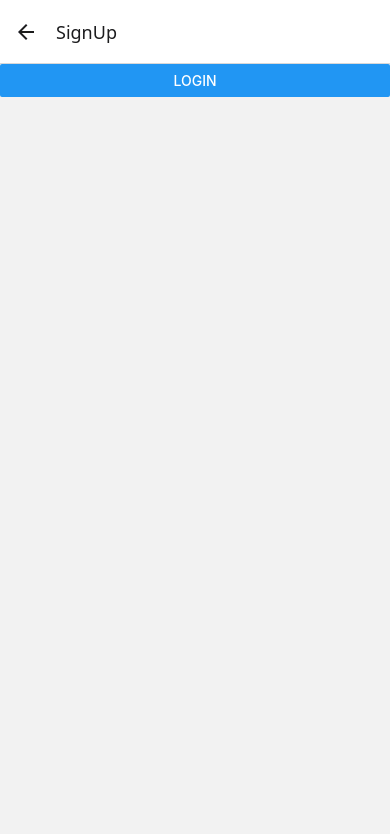
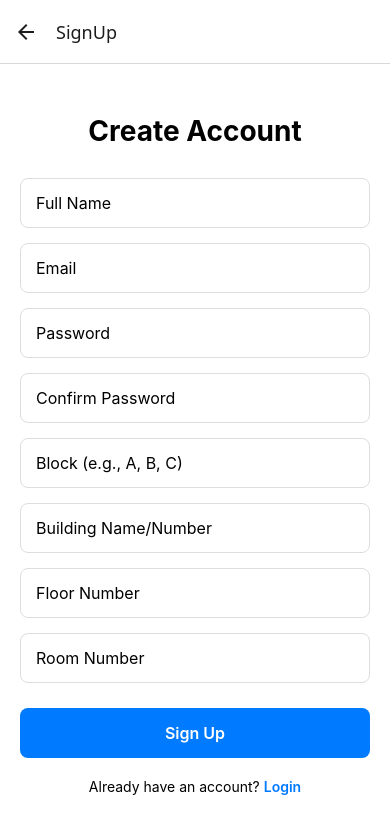
Before and after one commit to notAryan10/MySociety, a React Native app in the folder frontend/: screen /SignUp in a window 390 px wide. Shown: the top 834 px of the page. Built offline with nearby package versions, Linux system fonts and the light colour scheme.

Commit message:
Login and SignUp completed

```diff
--- a/frontend/package.json
+++ b/frontend/package.json
@@ -9,6 +9,7 @@
     "web": "expo start --web"
   },
   "dependencies": {
+    "@react-native-async-storage/async-storage": "^2.2.0",
     "@react-navigation/native": "^7.1.22",
     "@react-navigation/stack": "^7.6.8",
     "axios": "^1.13.2",
--- a/frontend/src/screens/LoginScreen.js
+++ b/frontend/src/screens/LoginScreen.js
@@ -1,11 +1,90 @@
-import React from 'react';
-import { View, Text, Button } from 'react-native';
+import React, { useState } from 'react';
+import { View, Text, TextInput, TouchableOpacity, StyleSheet, Alert } from 'react-native';
+import { login, getCurrentUser } from '../services/api';
 
 export default function LoginScreen({ navigation }) {
+  const [email, setEmail] = useState('');
+  const [password, setPassword] = useState('');
+  const [loading, setLoading] = useState(false);
 
-    return (
-        <View>
-            <Button title="Sign Up" onPress={() => navigation.navigate('SignUp')}/>
-        </View>
-    );
+  const handleLogin = async () => {
+    if (!email || !password) {
+      Alert.alert('Error', 'Please enter both email and password');
+      return;
+    }
+
+    try {
+      setLoading(true);
+      await login(email, password);
+      const user = getCurrentUser();
+      Alert.alert('Success', `Welcome back, ${user.name}!`);
+    } catch (error) {
+      Alert.alert('Login Failed', error.message || 'An error occurred during login');
+    } finally {
+      setLoading(false);
+    }
+  };
+
+  return (
+    <View style={styles.container}>
+      <Text style={styles.title}>Login</Text>
+      <TextInput style={styles.input} placeholder="Email" value={email} onChangeText={setEmail} keyboardType="email-address" autoCapitalize="none" />
+      <TextInput style={styles.input} placeholder="Password" value={password} onChangeText={setPassword} secureTextEntry />
+      <TouchableOpacity style={styles.button} onPress={handleLogin} disabled={loading}>
+        <Text style={styles.buttonText}> {loading ? 'Logging in...' : 'Login'} </Text>
+      </TouchableOpacity>
+
+      <View style={styles.footer}>
+        <Text>Don't have an account? </Text>
+        <TouchableOpacity onPress={() => navigation.navigate('SignUp')}>
+          <Text style={styles.link}>Sign Up</Text>
+        </TouchableOpacity>
+      </View>
+    </View>
+  );
 }
+
+const styles = StyleSheet.create({
+  container: {
+    flex: 1,
+    justifyContent: 'center',
+    padding: 20,
+    backgroundColor: '#fff',
+  },
+  title: {
+    fontSize: 28,
+    fontWeight: 'bold',
+    marginBottom: 30,
+    textAlign: 'center',
+  },
+  input: {
+    height: 50,
+    borderColor: '#ddd',
+    borderWidth: 1,
+    borderRadius: 8,
+    paddingHorizontal: 15,
+    marginBottom: 15,
+    fontSize: 16,
+  },
+  button: {
+    backgroundColor: '#007AFF',
+    padding: 15,
+    borderRadius: 8,
+    alignItems: 'center',
+    marginTop: 10,
+  },
+  buttonText: {
+    color: '#fff',
+    fontSize: 16,
+    fontWeight: '600',
+  },
+  footer: {
+    flexDirection: 'row',
+    justifyContent: 'center',
+    marginTop: 20,
+  },
+  link: {
+    color: '#007AFF',
+    fontWeight: '600',
+  },
+});
--- a/frontend/src/screens/SignUpScreen.js
+++ b/frontend/src/screens/SignUpScreen.js
@@ -1,10 +1,132 @@
-import React from 'react';
-import { View, Text, Button } from 'react-native';
+import React, { useState } from 'react';
+import { View, Text, TextInput, TouchableOpacity, StyleSheet, Alert, ScrollView } from 'react-native';
+import { register, login } from '../services/api';
 
 export default function SignUpScreen({ navigation }) {
-    return (
-        <View>
-            <Button title="Login" onPress={() => navigation.navigate('Login')}/>
+  const [formData, setFormData] = useState({
+    name: '',
+    email: '',
+    password: '',
+    confirmPassword: '',
+    block: '',
+    building: '',
+    floor: '',
+    room_no: '',
+  });
+  const [loading, setLoading] = useState(false);
+
+  const handleChange = (name, value) => {
+    setFormData(prev => ({ ...prev, [name]: value }));
+  };
+
+  const handleSignUp = async () => {
+    const { name, email, password, confirmPassword, block, building, floor, room_no } = formData;
+
+    if (!name || !email || !password || !confirmPassword || !block || !building || !floor || !room_no) {
+      Alert.alert('Error', 'Please fill in all fields');
+      return;
+    }
+
+    if (password !== confirmPassword) {
+      Alert.alert('Error', 'Passwords do not match');
+      return;
+    }
+
+    try {
+      setLoading(true);
+      const userData = {
+        name,
+        email,
+        password,
+        block,
+        building,
+        floor: Number(floor),
+        room_no
+      };
+
+      await register(userData);
+      await login(email, password);
+
+      Alert.alert('Success', 'Account created successfully!');
+    } catch (error) {
+      Alert.alert('Sign Up Failed', error.message || 'An error occurred during sign up');
+    } finally {
+      setLoading(false);
+    }
+  };
+
+  return (
+    <ScrollView contentContainerStyle={styles.scrollContainer}>
+      <View style={styles.container}>
+        <Text style={styles.title}>Create Account</Text>
+
+        <TextInput style={styles.input} placeholder="Full Name" value={formData.name} onChangeText={(text) => handleChange('name', text)} autoCapitalize="words"/>
+        <TextInput style={styles.input} placeholder="Email" value={formData.email} onChangeText={(text) => handleChange('email', text.toLowerCase())} keyboardType="email-address" autoCapitalize="none"/>
+        <TextInput style={styles.input} placeholder="Password" value={formData.password} onChangeText={(text) => handleChange('password', text)} secureTextEntry/>
+        <TextInput style={styles.input} placeholder="Confirm Password" value={formData.confirmPassword} onChangeText={(text) => handleChange('confirmPassword', text)} secureTextEntry/>
+        <TextInput style={styles.input} placeholder="Block (e.g., A, B, C)" value={formData.block} onChangeText={(text) => handleChange('block', text)}/>
+        <TextInput style={styles.input} placeholder="Building Name/Number" value={formData.building} onChangeText={(text) => handleChange('building', text)}/>
+        <TextInput style={styles.input} placeholder="Floor Number" value={formData.floor} onChangeText={(text) => handleChange('floor', text.replace(/[^0-9]/g, ''))} keyboardType="number-pad"/>
+        <TextInput style={styles.input} placeholder="Room Number" value={formData.room_no} onChangeText={(text) => handleChange('room_no', text)}/>
+
+        <TouchableOpacity style={styles.button} onPress={handleSignUp} disabled={loading}>
+          <Text style={styles.buttonText}>{loading ? 'Creating Account...' : 'Sign Up'}</Text>
+        </TouchableOpacity>
+
+        <View style={styles.footer}>
+          <Text>Already have an account? </Text>
+          <TouchableOpacity onPress={() => navigation.navigate('Login')}><Text style={styles.link}>Login</Text>
+          </TouchableOpacity>
         </View>
-    );
+      </View>
+    </ScrollView>
+  );
 }
+
+const styles = StyleSheet.create({
+  scrollContainer: {
+    flexGrow: 1,
+  },
+  container: {
+    flex: 1,
+    justifyContent: 'center',
+    padding: 20,
+    backgroundColor: '#fff',
+  },
+  title: {
+    fontSize: 28,
+    fontWeight: 'bold',
+    marginBottom: 30,
+    textAlign: 'center',
+  },
+  input: {
+    height: 50,
+    borderColor: '#ddd',
+    borderWidth: 1,
+    borderRadius: 8,
+    paddingHorizontal: 15,
+    marginBottom: 15,
+    fontSize: 16,
+  },
+  button: {
+    backgroundColor: '#007AFF',
+    padding: 15,
+    borderRadius: 8,
+    alignItems: 'center',
+    marginTop: 10,
+  },
+  buttonText: {
+    color: '#fff',
+    fontSize: 16,
+    fontWeight: '600',
+  },
+  footer: {
+    flexDirection: 'row',
+    justifyContent: 'center',
+    marginTop: 20,
+  },
+  link: {
+    color: '#007AFF',
+    fontWeight: '600',
+  },
+});
--- a/frontend/src/services/api.js
+++ b/frontend/src/services/api.js
@@ -1,5 +1,53 @@
 import axios from 'axios';
+import AsyncStorage from '@react-native-async-storage/async-storage';
 
 const API_URL = 'http://localhost:3000';
 
-const api = axios.create({ baseURL: API_URL, headers: { 'Content-Type': 'application/json', } });
+const api = axios.create({
+  baseURL: API_URL,
+  headers: {
+    'Content-Type': 'application/json',
+  }
+})
+
+api.interceptors.request.use(async (config) => {
+  const token = await AsyncStorage.getItem('token')
+  if (token) {
+    config.headers.Authorization = `Bearer ${token}`
+  }
+  return config
+})
+
+export const login = async (email, password) => {
+  try {
+    const response = await api.post('/login', { email, password })
+    if (response.data.token) {
+      await AsyncStorage.setItem('token', response.data.token)
+      await AsyncStorage.setItem('user', JSON.stringify(response.data.user))
+    }
+    return response.data
+  } catch (error) {
+    throw error.response?.data || { message: 'Login failed. Please try again.' }
+  }
+}
+
+export const register = async (userData) => {
+  try {
+    const response = await api.post('/register', userData)
+    return response.data
+  } catch (error) {
+    throw error.response?.data || { message: 'Registration failed. Please try again.' }
+  }
+}
+
+export const getCurrentUser = async () => {
+  const user = await AsyncStorage.getItem('user')
+  return user ? JSON.parse(user) : null
+}
+
+export const logout = async () => {
+  await AsyncStorage.removeItem('token')
+  await AsyncStorage.removeItem('user')
+}
+
+export default api;
```
Also changed, not shown: 2 other files (tests, documents, lock files or other folders).
